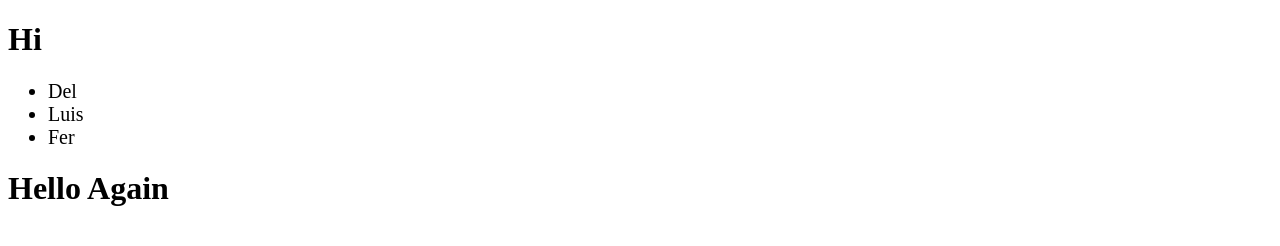
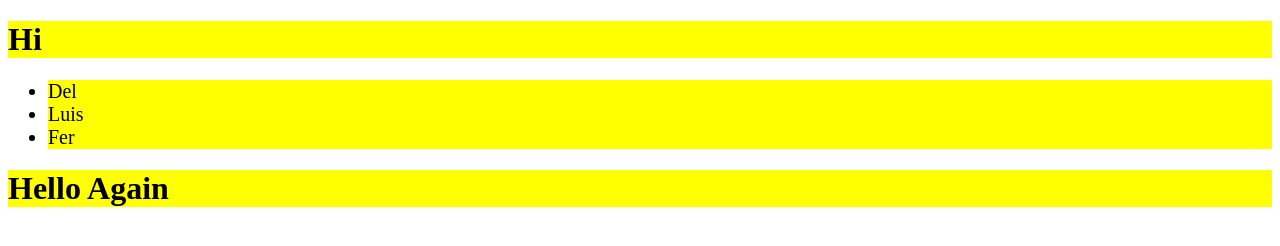
Before and after one commit to suffa07/pinnacle_exercises, a plain HTML site: page jquery_exercises.html in a window 1280 px wide. Drawn offline with nearby package versions, Linux system fonts and the light colour scheme.

Commit message:
highlight h1, p, and li elements

```diff
--- a/jquery_exercises.html
+++ b/jquery_exercises.html
@@ -32,6 +32,7 @@
                 console.log("ready");
 
                 $('li').css('font-size', '20px');
+                $('h1, p, li').css('background-color', 'yellow');
 
             });
         </script>
```
